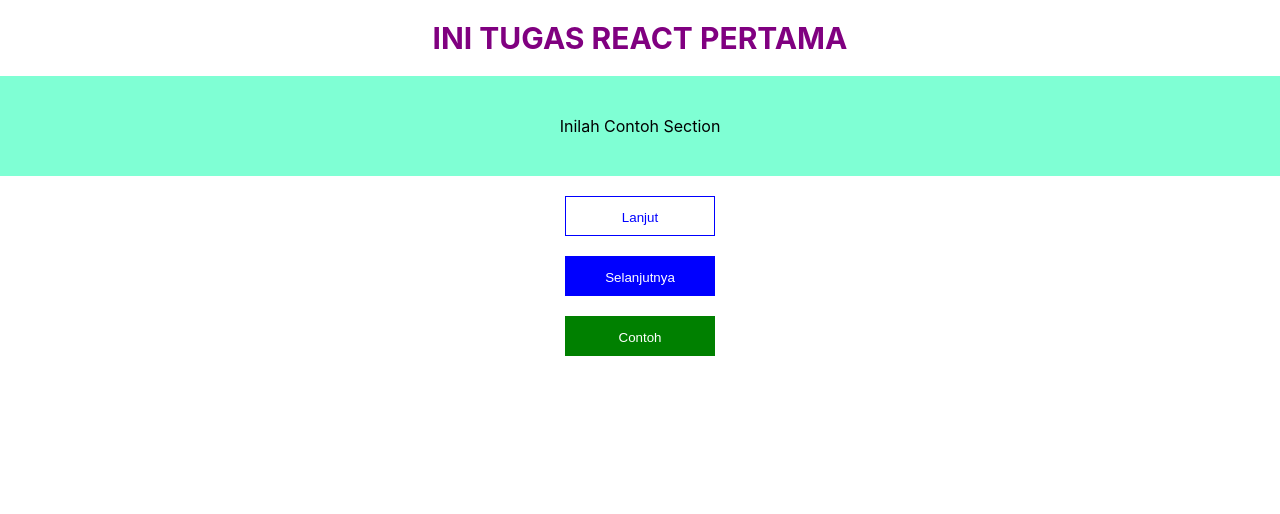
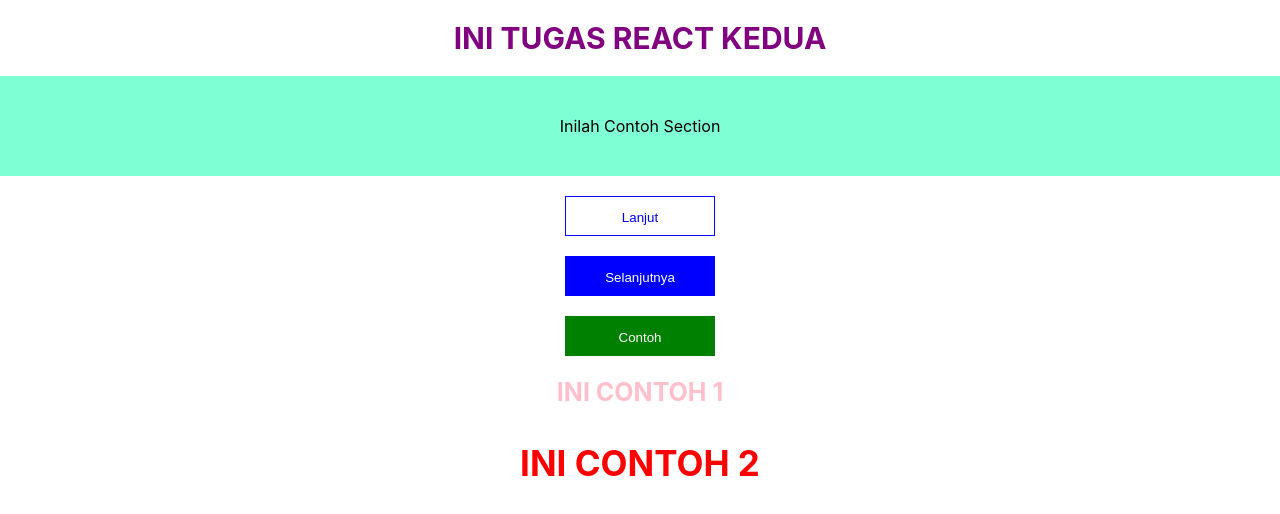
Before and after one commit to rafivino/Tugas_pertama_react-styled-components, a React (Create React App) app: page / in a window 1280 px wide. Shown: the top 514 px of the page. Built offline with nearby package versions, Linux system fonts and the light colour scheme.

Commit message:
Update app.js untuk tugas 10 Module 11 ke 2

```diff
--- a/src/App.js
+++ b/src/App.js
@@ -1,10 +1,14 @@
 import './App.css';
-import styled from 'styled-components';
+import styled, { css } from 'styled-components';
+
+  const KataRataTengah = css `
+    text-align: ${props => props.KataRataTengah ? `left` : `center`};
+  `;
 
   const Judul = styled.h1`
-    text-align: center;
+    font-size: 30px;
     color: purple;
-    font-size: 30px
+    ${KataRataTengah}
   `;
 
   const IniSection = styled.section`
@@ -21,7 +25,16 @@ import styled from 'styled-components';
     background: ${props => props.kedua ? `blue` : `white`};
     line-height: 40px;
     display: block;
-    margin: 0 auto
+    margin: 0 auto;
+    cursor: pointer;
+    transition: background-color 0.3s ease;
+
+    // penambahan efek pseudo-classes pada tombol
+    &:hover {
+    background-color: black;
+    color: white;
+    border-color: black
+    }
   `;
 
   const TombolExtending = styled(Tombol)`
@@ -29,16 +42,35 @@ import styled from 'styled-components';
     background: green;
   `;
 
+  const ContohSatuH = styled.h2`
+    color: pink;
+    font-size: 25px;
+    ${KataRataTengah}
+  `;
 
+  const ContohDuaH = styled.h3`
+    ${KataRataTengah}
+    color: red;
+    font-size: 35px;
+    cursor: pointer;
+
+    &:hover {
+      text-decoration: underline;
+      color: orange;
+      font-size: 50px
+    }
+  `;
 
 function App() {
   return (
   <>
-  <Judul>INI TUGAS REACT PERTAMA</Judul>
+  <Judul>INI TUGAS REACT KEDUA</Judul>
   <IniSection>Inilah Contoh Section</IniSection><br/>
   <Tombol>Lanjut</Tombol><br/>
   <Tombol kedua>Selanjutnya</Tombol><br/>
   <TombolExtending kedua>Contoh</TombolExtending>
+  <ContohSatuH>INI CONTOH 1</ContohSatuH>
+  <ContohDuaH>INI CONTOH 2</ContohDuaH>
 
   </>
   );
```
